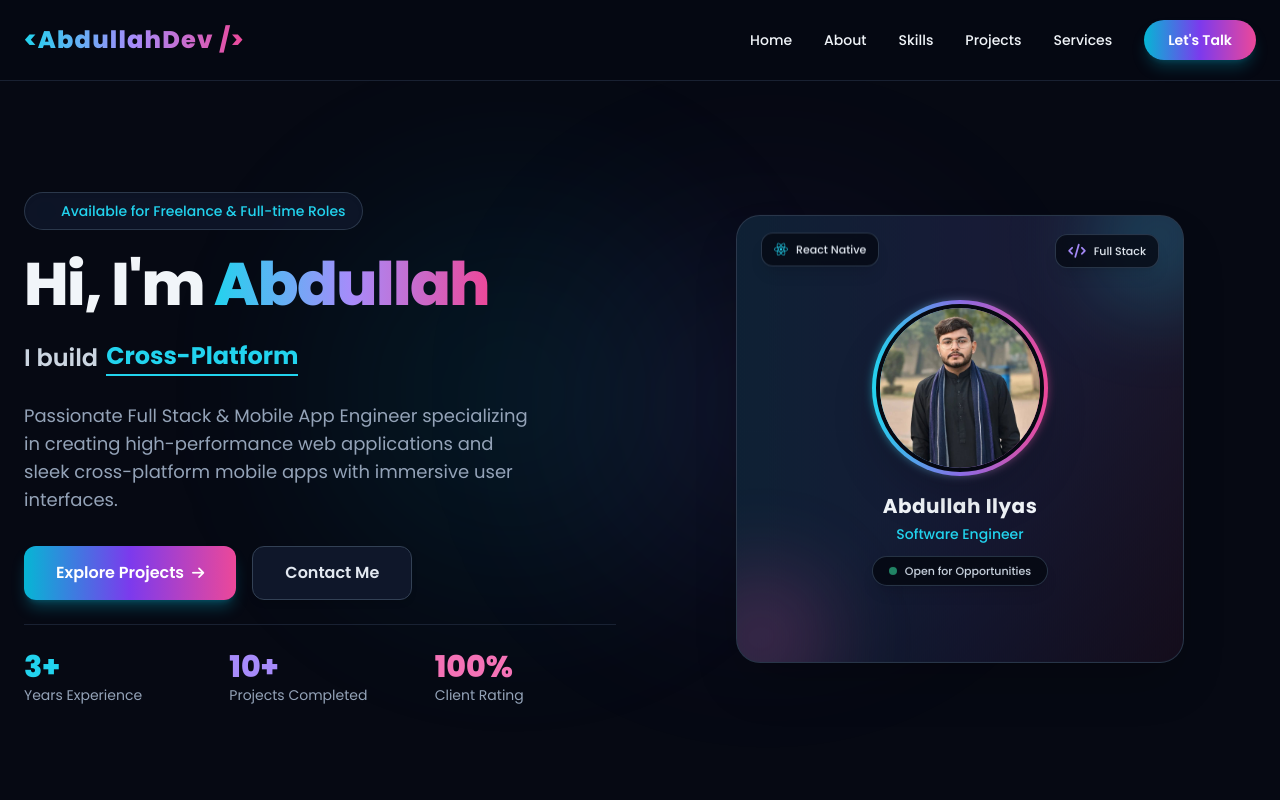
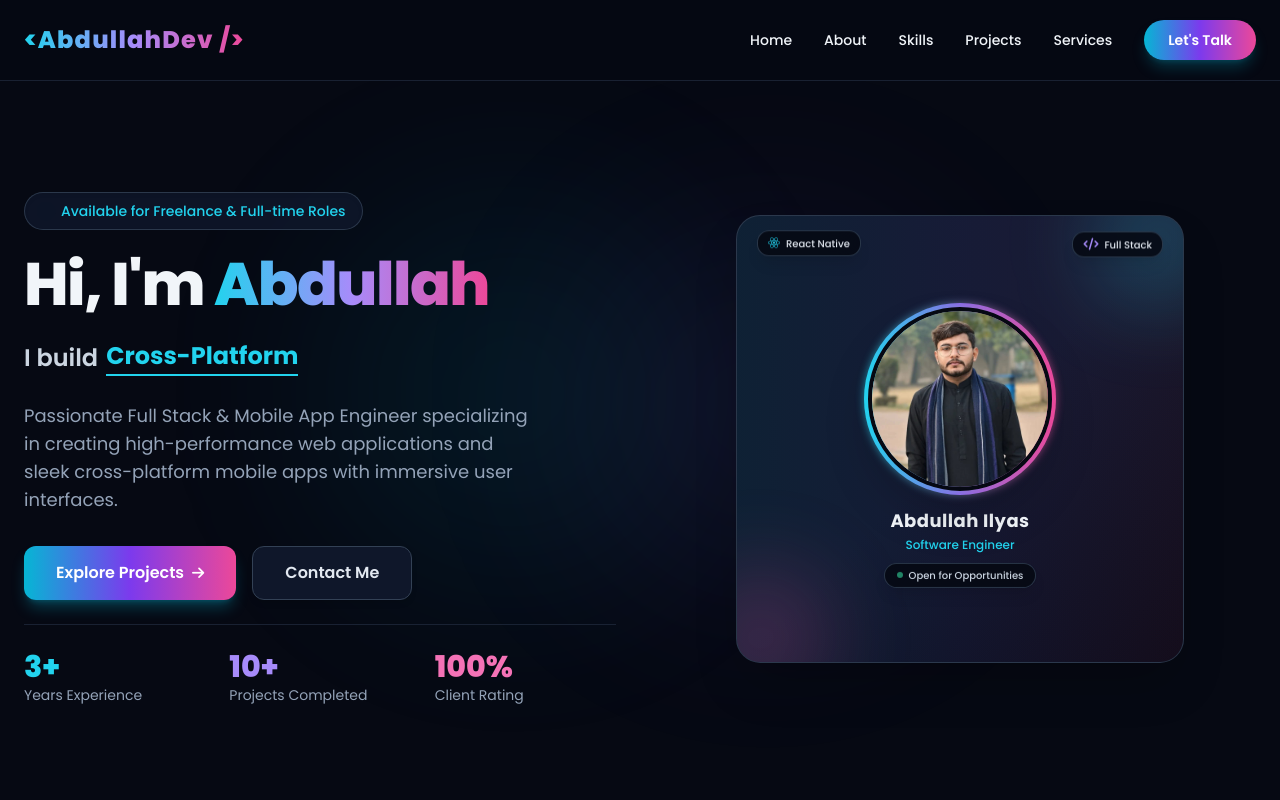
Before and after one commit to AbdullahDev539/MyPortfolio, a plain HTML site: page index.html in a window 1280 px wide. Shown: the top 800 px of the page. Drawn offline with nearby package versions, Linux system fonts and the light colour scheme.

Commit message:
profliepicAddupdated

```diff
--- a/index.html
+++ b/index.html
@@ -322,8 +322,7 @@
             </div>
           </div>
         </div> -->
-
-   <!-- Attractive Profile Box with Floating Badges & Details -->
+<!-- Perfect Responsive Profile Picture Box (No Overlap on Mobile & Laptop) -->
 <div data-aos="fade-left" data-aos-duration="1000" class="flex justify-center w-full px-2 sm:px-0">
   <div class="relative w-full max-w-md aspect-square bg-gradient-to-br from-cardBg via-slate-900 to-darkBg rounded-3xl border border-slate-700/80 p-6 sm:p-8 shadow-2xl glow-box floating-anim flex flex-col items-center justify-center overflow-hidden group">
 
@@ -333,22 +332,22 @@
     <div class="absolute -bottom-12 -left-12 w-36 h-36 bg-pink-500/20 rounded-full blur-2xl pointer-events-none"></div>
 
     <!-- Floating Badge 1 (Top Left) -->
-    <div class="absolute top-6 left-6 px-3 py-1.5 rounded-xl bg-darkBg/80 border border-slate-700/80 shadow-lg backdrop-blur-md flex items-center space-x-2 animate-bounce" style="animation-duration: 3s;">
-      <i class="fa-brands fa-react text-cyan-400 text-sm"></i>
-      <span class="text-[11px] font-medium text-slate-200">React Native</span>
+    <div class="absolute top-4 left-4 sm:top-5 sm:left-5 px-2.5 py-1 rounded-xl bg-darkBg/90 border border-slate-700/80 shadow-lg backdrop-blur-md flex items-center space-x-1.5 animate-bounce z-20" style="animation-duration: 3s;">
+      <i class="fa-brands fa-react text-cyan-400 text-xs"></i>
+      <span class="text-[10px] font-medium text-slate-200">React Native</span>
     </div>
 
     <!-- Floating Badge 2 (Top Right) -->
-    <div class="absolute top-6 right-6 px-3 py-1.5 rounded-xl bg-darkBg/80 border border-slate-700/80 shadow-lg backdrop-blur-md flex items-center space-x-2 animate-bounce" style="animation-duration: 4s;">
-      <i class="fa-solid fa-code text-violet-400 text-sm"></i>
-      <span class="text-[11px] font-medium text-slate-200">Full Stack</span>
+    <div class="absolute top-4 right-4 sm:top-5 sm:right-5 px-2.5 py-1 rounded-xl bg-darkBg/90 border border-slate-700/80 shadow-lg backdrop-blur-md flex items-center space-x-1.5 animate-bounce z-20" style="animation-duration: 4s;">
+      <i class="fa-solid fa-code text-violet-400 text-xs"></i>
+      <span class="text-[10px] font-medium text-slate-200">Full Stack</span>
     </div>
 
-    <!-- Main Profile Image Container -->
-    <div class="relative z-10 flex flex-col items-center mt-2">
-      <div class="relative w-36 h-36 sm:w-44 sm:h-44 rounded-full p-1 bg-gradient-to-r from-cyan-400 via-violet-500 to-pink-500 shadow-2xl group-hover:scale-105 transition-transform duration-500">
+    <!-- Main Large Profile Image Container -->
+    <div class="relative z-10 flex flex-col items-center mt-3">
+      <div class="relative w-36 h-36 sm:w-48 sm:h-48 rounded-full p-1 bg-gradient-to-r from-cyan-400 via-violet-500 to-pink-500 shadow-2xl group-hover:scale-105 transition-transform duration-500">
         <!-- Inner Glow Ring -->
-        <div class="absolute inset-0 rounded-full bg-gradient-to-r from-cyan-400 to-pink-500 blur-sm opacity-50 group-hover:opacity-100 transition-opacity"></div>
+        <div class="absolute inset-0 rounded-full bg-gradient-to-r from-cyan-400 to-pink-500 blur-sm opacity-60 group-hover:opacity-100 transition-opacity"></div>
 
         <img
           src="profileImg.jpeg"
@@ -358,21 +357,20 @@
       </div>
 
       <!-- Name & Title Inside Box -->
-      <div class="text-center mt-4 space-y-1">
-        <h3 class="text-lg sm:text-xl font-bold text-slate-100 tracking-wide">Abdullah Ilyas</h3>
-        <p class="text-xs sm:text-sm text-cyan-400 font-medium">Software Engineer</p>
+      <div class="text-center mt-3 space-y-0.5">
+        <h3 class="text-base sm:text-lg font-bold text-slate-100 tracking-wide">Abdullah Ilyas</h3>
+        <p class="text-[11px] sm:text-xs text-cyan-400 font-medium">Software Engineer</p>
       </div>
 
       <!-- Status Badge at Bottom -->
-      <div class="mt-3 px-4 py-1.5 rounded-full bg-darkBg/90 border border-slate-700/80 shadow-lg flex items-center space-x-2 backdrop-blur-md">
-        <span class="w-2 h-2 rounded-full bg-emerald-400 animate-pulse"></span>
-        <span class="text-[11px] font-medium text-slate-300">Open for Opportunities</span>
+      <div class="mt-2.5 px-3 py-1 rounded-full bg-darkBg/90 border border-slate-700/80 shadow-lg flex items-center space-x-1.5 backdrop-blur-md">
+        <span class="w-1.5 h-1.5 rounded-full bg-emerald-400 animate-pulse"></span>
+        <span class="text-[10px] font-medium text-slate-300">Open for Opportunities</span>
       </div>
     </div>
 
   </div>
 </div>
-
 
       </div>
     </section>
```
